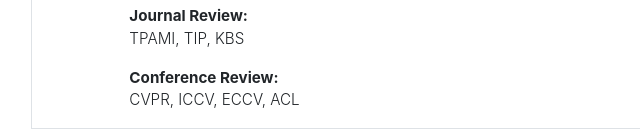
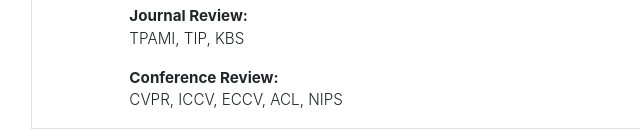
Before and after one commit to aniki-ly/aniki-ly.github.io, a plain HTML site: page index.html in a window 1280 px wide. Shown: the part 1873-2002 px from the top of the page, 39-679 px from the left. Drawn offline with nearby package versions, Linux system fonts and the light colour scheme.

Commit message:
Update index.html

```diff
--- a/index.html
+++ b/index.html
@@ -281,7 +281,7 @@
                     <div class="col" style="margin-top: auto; margin-bottom: auto;">
                         <p class="lead">
                             <span class="font-weight-bold">Conference Review: </span> <br>
-                            CVPR, ICCV, ECCV, ACL
+                            CVPR, ICCV, ECCV, ACL, NIPS
                         </p>
                     </div>
                 </div>
```
